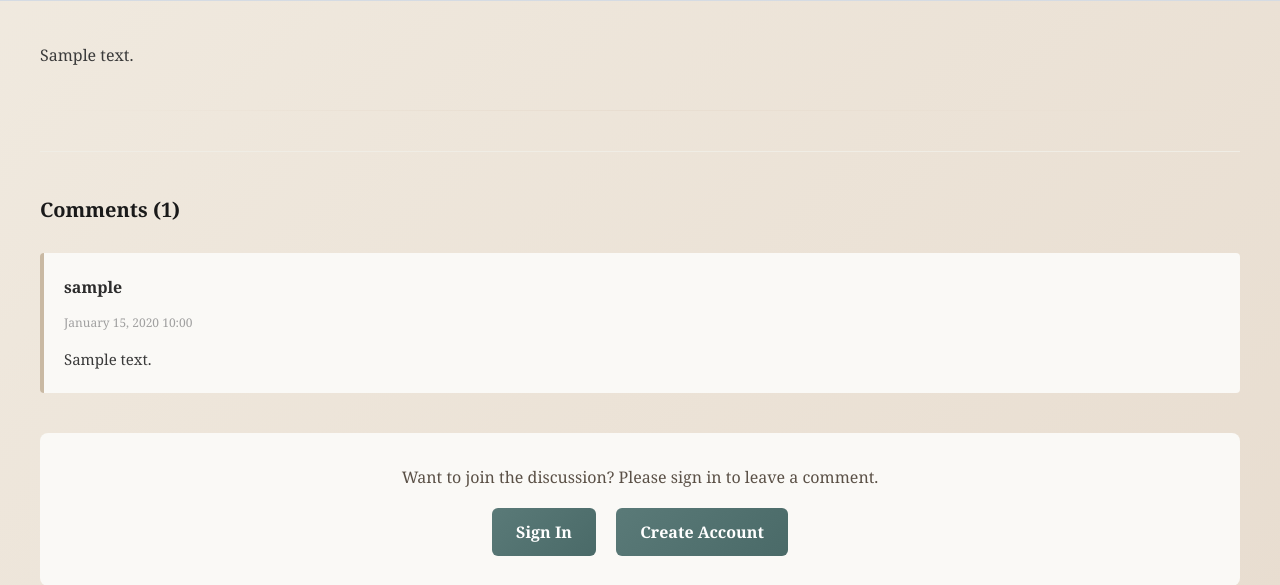
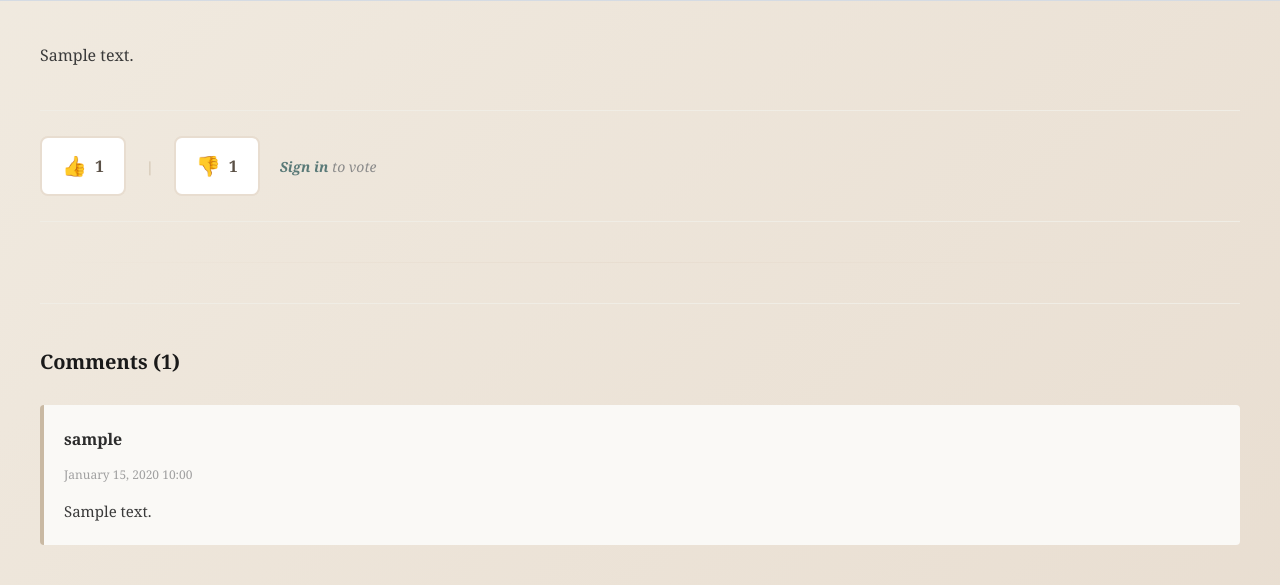
Before and after one commit to Shiree0121/Coding-Love-and-War-blog, a Django app: a page that uses blog/templates/blog/post_detail.html in a window 1280 px wide. Shown: the part 1205-1790 px from the top of the page. Run offline with Django 4.2, Linux system fonts and the light colour scheme; tables that the repository leaves empty hold one stand-in row (values such as "Sample post"); grey boxes marked "Sample" are stand-in pictures.

Commit message:
Add like and dislike functionality to posts with corresponding views and templates

```diff
--- a/blog/models.py
+++ b/blog/models.py
@@ -13,12 +13,20 @@ class Post(models.Model):
     status = models.IntegerField(choices=((0, 'Draft'), (1, 'Published')), default=0)
     excerpt = models.TextField(blank=True)
     featured_image = models.ImageField(upload_to='blog_images/', blank=True, null=True)
+    likes = models.ManyToManyField(User, related_name='post_likes', blank=True)
+    dislikes = models.ManyToManyField(User, related_name='post_dislikes', blank=True)
 
     class Meta:
         ordering = ['-created_on']
 
     def __str__(self):
         return self.title
+
+    def total_likes(self):
+        return self.likes.count()
+
+    def total_dislikes(self):
+        return self.dislikes.count()
 
 
 class Comment(models.Model):
--- a/blog/templates/blog/home.html
+++ b/blog/templates/blog/home.html
@@ -1,5 +1,4 @@
-{% extends "blog/base.html" %} {% block title %} Home - Coding, Love & War {%
-endblock %} {% block extra_css %}
+{% extends "blog/base.html" %} {% block title %} Home - Coding, Love & War {% endblock %} {% block extra_css %}
 <style>
   .hero-banner {
     width: 100%;
--- a/blog/templates/blog/post_detail.html
+++ b/blog/templates/blog/post_detail.html
@@ -359,6 +359,80 @@
         font-size: 14px;
       }
 
+      /* Like/Dislike Styles */
+      .vote-section {
+        display: flex;
+        gap: 20px;
+        align-items: center;
+        padding: 25px 0;
+        border-top: 1px solid #f0ede5;
+        border-bottom: 1px solid #f0ede5;
+        margin: 30px 0;
+      }
+
+      .vote-btn {
+        display: flex;
+        align-items: center;
+        gap: 8px;
+        padding: 10px 20px;
+        border: 2px solid #e8ddd0;
+        background: white;
+        border-radius: 8px;
+        cursor: pointer;
+        font-size: 16px;
+        font-weight: 600;
+        transition: all 0.3s ease;
+        text-decoration: none;
+        color: #5a5046;
+      }
+
+      .vote-btn:hover {
+        transform: translateY(-2px);
+        box-shadow: 0 4px 12px rgba(0, 0, 0, 0.1);
+      }
+
+      .vote-btn.liked {
+        background: linear-gradient(135deg, #5a7a78 0%, #4a6a68 100%);
+        color: white;
+        border-color: #5a7a78;
+      }
+
+      .vote-btn.disliked {
+        background: linear-gradient(135deg, #c9b9a3 0%, #b5a692 100%);
+        color: white;
+        border-color: #c9b9a3;
+      }
+
+      .vote-btn .icon {
+        font-size: 20px;
+      }
+
+      .vote-btn .count {
+        font-size: 16px;
+        font-weight: 700;
+      }
+
+      .vote-section .separator {
+        color: #c9b9a3;
+        font-size: 14px;
+      }
+
+      .login-to-vote {
+        color: #8b8b8b;
+        font-size: 14px;
+        font-style: italic;
+      }
+
+      .login-to-vote a {
+        color: #5a7a78;
+        text-decoration: none;
+        font-weight: 600;
+      }
+
+      .login-to-vote a:hover {
+        text-decoration: underline;
+      }
+
       /* Override form-control for textarea in comments */
       .comment-form-section .form-control {
         width: 100%;
@@ -470,6 +544,34 @@
 
       <div class="post-content">
         <div class="content">{{ post.content }}</div>
+
+        <!-- Like/Dislike Section -->
+        <div class="vote-section">
+          {% if user.is_authenticated %}
+            <a href="{% url 'like_post' post.slug %}" class="vote-btn {% if user in post.likes.all %}liked{% endif %}">
+              <span class="icon">👍</span>
+              <span class="count">{{ post.total_likes }}</span>
+            </a>
+            <span class="separator">|</span>
+            <a href="{% url 'dislike_post' post.slug %}" class="vote-btn {% if user in post.dislikes.all %}disliked{% endif %}">
+              <span class="icon">👎</span>
+              <span class="count">{{ post.total_dislikes }}</span>
+            </a>
+          {% else %}
+            <div class="vote-btn">
+              <span class="icon">👍</span>
+              <span class="count">{{ post.total_likes }}</span>
+            </div>
+            <span class="separator">|</span>
+            <div class="vote-btn">
+              <span class="icon">👎</span>
+              <span class="count">{{ post.total_dislikes }}</span>
+            </div>
+            <span class="login-to-vote">
+              <a href="{% url 'login' %}">Sign in</a> to vote
+            </span>
+          {% endif %}
+        </div>
 
         <hr />
 
--- a/blog/urls.py
+++ b/blog/urls.py
@@ -7,6 +7,8 @@ urlpatterns = [
     path('post/create/', views.create_post, name='create_post'),
     path('post/<slug:slug>/', views.post_detail, name='post_detail'),
     path('post/<slug:slug>/edit/', views.edit_post, name='edit_post'),
+    path('post/<slug:slug>/like/', views.like_post, name='like_post'),
+    path('post/<slug:slug>/dislike/', views.dislike_post, name='dislike_post'),
     path('register/', views.register, name='register'),
     path('login/', views.user_login, name='login'),
     path('logout/', views.user_logout, name='logout'),
--- a/blog/views.py
+++ b/blog/views.py
@@ -2,7 +2,8 @@ from django.shortcuts import render, get_object_or_404, redirect
 from django.contrib.auth.decorators import login_required
 from django.contrib.auth import login, logout, authenticate
 from django.contrib import messages
-from django.http import Http404
+from django.http import Http404, HttpResponseRedirect
+from django.urls import reverse
 from .models import Post, Comment
 from .forms import PostForm, RegisterForm, LoginForm, CommentForm
 
@@ -119,3 +120,35 @@ def user_logout(request):
     logout(request)
     messages.info(request, 'You have been logged out.')
     return redirect('home')
+
+
+@login_required
+def like_post(request, slug):
+    post = get_object_or_404(Post, slug=slug)
+
+    # If user already liked, remove like
+    if post.likes.filter(id=request.user.id).exists():
+        post.likes.remove(request.user)
+    else:
+        # Add like and remove dislike if exists
+        post.likes.add(request.user)
+        if post.dislikes.filter(id=request.user.id).exists():
+            post.dislikes.remove(request.user)
+
+    return HttpResponseRedirect(reverse('post_detail', args=[slug]))
+
+
+@login_required
+def dislike_post(request, slug):
+    post = get_object_or_404(Post, slug=slug)
+
+    # If user already disliked, remove dislike
+    if post.dislikes.filter(id=request.user.id).exists():
+        post.dislikes.remove(request.user)
+    else:
+        # Add dislike and remove like if exists
+        post.dislikes.add(request.user)
+        if post.likes.filter(id=request.user.id).exists():
+            post.likes.remove(request.user)
+
+    return HttpResponseRedirect(reverse('post_detail', args=[slug]))
```
Also changed, not shown: blog/templates/blog/post_list.html (+28 -0 lines), blog/migrations/0002_post_dislikes_post_likes.py (added), blog/migrations/0003_add_likes_dislikes.py (added).
